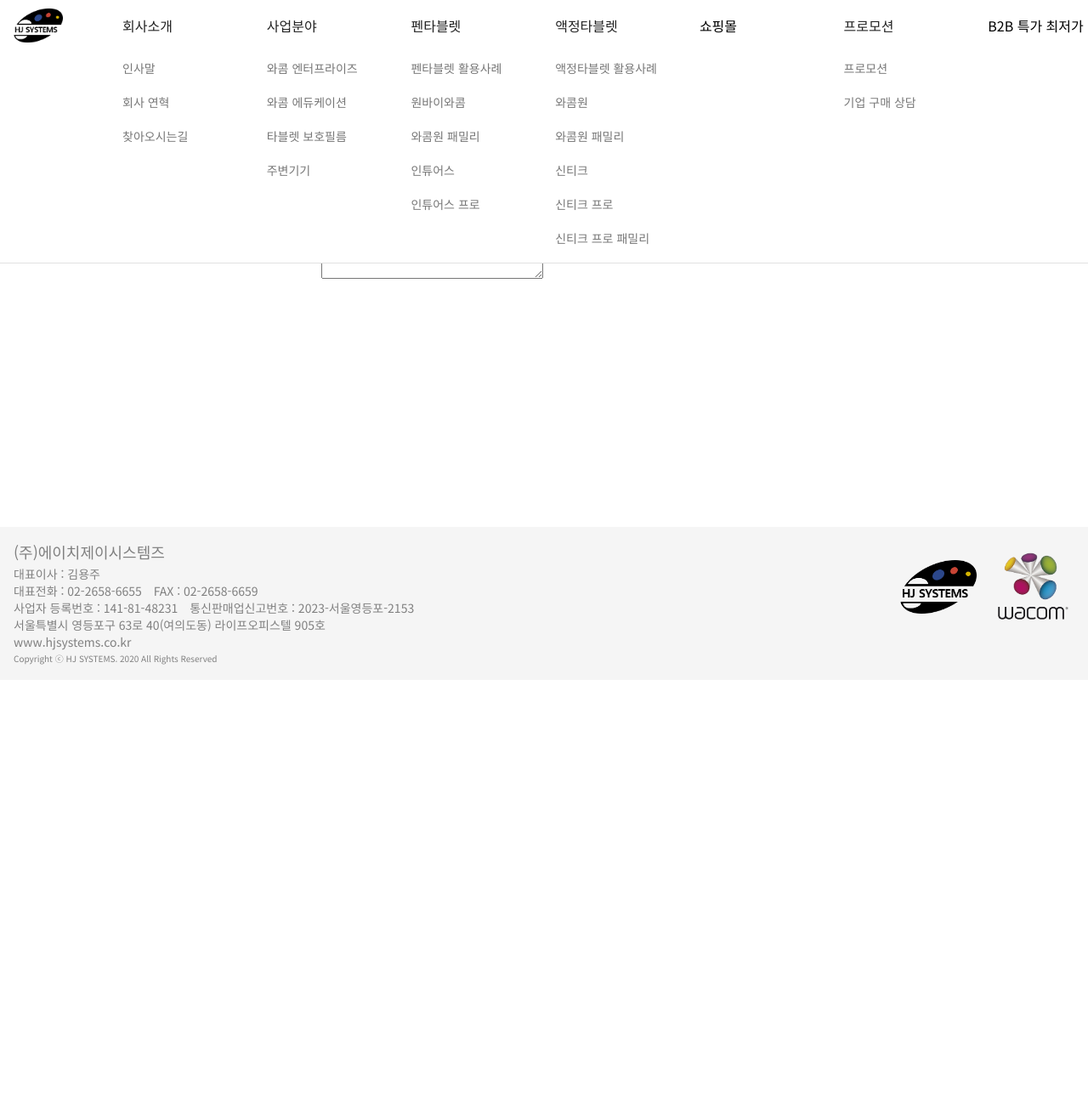
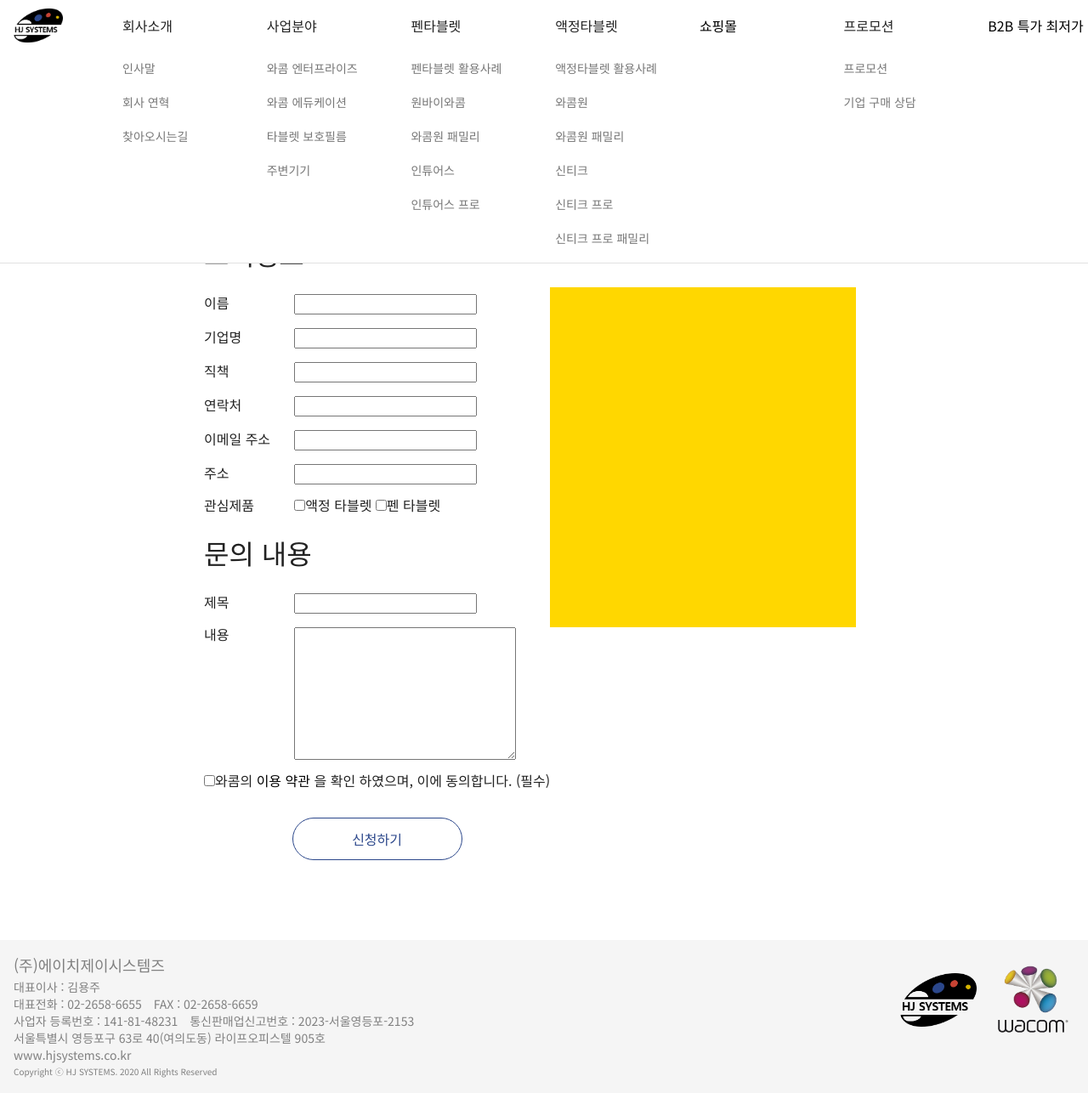
Before and after one commit to gonnajoong/hj-systems, a PHP site: page /pages/consumer-counseling.php in a window 1280 px wide. Shown: the whole page at 85% size. Before the commit the page ends 782 px from the top, so only its background shows below. Run offline with PHP 8.4, Linux system fonts and the light colour scheme.

Commit message:
기업구매상담 페이지 목업 pc 만

```diff
--- a/assets/commons/button.css
+++ b/assets/commons/button.css
@@ -54,3 +54,9 @@
   display: block;
   color: #fff;
 }
+
+.hj-form-submit-button {
+  border: 1px solid #2b478b;
+  display: inline-block;
+  color: #2b478b;
+}
--- a/assets/page.css
+++ b/assets/page.css
@@ -22,3 +22,4 @@
 @import url(./pages/notice-edit.css);
 @import url(./pages/login.css);
 @import url(./pages/counseling.css);
+@import url(./pages/consumer.css);
--- a/assets/pages/consumer.css
+++ b/assets/pages/consumer.css
@@ -1,4 +1,64 @@
-.hj-checklist-wrap {
+.hj-form-list-wrap {
+    text-align: center;
+    max-width: 1600px;
+    padding-top: 74px;
+    padding-bottom: 74px;
+}
 
+.hj-form-list-wrap .hj-form-text {
+    font-size: 22px;
+    text-align: left;
+}
 
+.hj-form-list-wrap .hj-form-main-wrap {
+    display: inline-block;
+    width: 800px;
 }
+
+.hj-form-list-wrap .hj-form-main-wrap .hj-checklist-wrap  h2 {
+    text-align: left;
+    font-size: 32px;
+    padding: 24px 0 24px 0;
+}
+
+.hj-form-list-wrap .hj-form-main-wrap .hj-checklist-wrap .hj-form-wrap {
+    text-align: left;
+}
+
+.hj-form-list-wrap .hj-form-main-wrap .hj-checklist-wrap
+.hj-form-flex-wrap {
+    display: flex;
+}
+
+.hj-form-list-wrap .hj-form-main-wrap .hj-checklist-wrap
+.hj-form-flex-wrap .hj-systems-form-image-1 {
+    min-width: 45%;
+    height: 400px;
+    background-color: gold;
+}
+
+.hj-form-list-wrap .hj-form-main-wrap .hj-checklist-wrap .hj-form-wrap
+.hj-form-label-style {
+    display: block;
+    padding-top: 8px;
+    padding-bottom: 8px;
+}
+
+.hj-form-list-wrap .hj-form-main-wrap .hj-checklist-wrap .hj-form-wrap
+.hj-form-label-style .hj-form-label-title {
+    width: 25%;
+    display: inline-block;
+}
+
+.hj-form-submit-button {
+    width: 200px;
+    height: 50px;
+    border-radius: 25px;
+  }
+
+  .hj-form-list-wrap .hj-form-main-wrap .hj-checklist-wrap .hj-form-wrap
+  .hj-form-label-style.button-box {
+    margin-top:20px;
+    margin-bottom: 20px;
+    text-align: center;
+  }
--- a/layouts/header.php
+++ b/layouts/header.php
@@ -62,7 +62,7 @@
                         <span class="hj-fold-wrap">프로모션<button class="hj-fold-icon"></button></span>
                         <ul class="hj-nav-list second-depth">
                             <li class="hj-not-now"><a href="/pages/notice.php?page=1">프로모션</a></li>
-                            <li class="hj-not-now" onclick="alert('준비중인 페이지 입니다.');"><a href="#">기업 구매 상담</a></li>
+                            <li class="hj-not-now"><a href="/pages/consumer-counseling.php">기업 구매 상담</a></li>
                         </ul>
                     </li>
                     <li class="hj-nav-list">
--- a/pages/consumer-counseling.php
+++ b/pages/consumer-counseling.php
@@ -29,63 +29,70 @@
 <body>
     <?php @include("../layouts/header.php");?>
     <script type="text/javascript" src="../../pages/layouts/header.js"></script>
-    <section class="hj-text-list-wrap">
-        <div class="hj-list-wrap">
+    <section class="hj-form-list-wrap">
+        <div class="hj-form-main-wrap">
             <article class="hj-checklist-wrap">
+                <h2>기업 구매 상담</h2>
                 <div class="hj-form-text">
-                    <p>와콤의 비즈니스 솔루션에 대한 자세한 상담을 원하시면 아래 양식을 기입해주세요.</p>
-                    <p>와콤 전문가가 곧 연락 드리겠습니다.</p>
+                    <p>와콤의 비즈니스 솔루션에 대한 자세한 상담을 원하시면 아래 양식을 기입해주세요.
+                        <br>와콤 전문가가 곧 연락 드리겠습니다.
+                    </p>
                 </div>
                 <h2>고객정보</h2>
-                <form action="">
-                    <label for="">
-                        <span>이름</span>
+                <div class="hj-form-flex-wrap">
+                    <form action="" class="hj-form-wrap">
+                        <label for="" class="hj-form-label-style">
+                            <span class="hj-form-label-title">이름</span>
                             <input type="text">
                         </label>
-                    <label for="">
-                        <span>기업명</span>
+                        <label for="" class="hj-form-label-style">
+                            <span class="hj-form-label-title">기업명</span>
                             <input type="text">
                         </label>
-                    <label for="">
-                        <span>직책</span>
+                        <label for="" class="hj-form-label-style">
+                            <span class="hj-form-label-title">직책</span>
                             <input type="text">
                         </label>
-                    <label for="">
-                        <span>연락처</span>
+                        <label for="" class="hj-form-label-style">
+                            <span class="hj-form-label-title">연락처</span>
                             <input type="text">
                         </label>
-                    <label for="">
-                        <span>이메일 주소</span>
+                        <label for="" class="hj-form-label-style">
+                            <span class="hj-form-label-title">이메일 주소</span>
                             <input type="text">
                         </label>
-                    <label for="">
-                        <span>주소</span>
+                        <label for="" class="hj-form-label-style">
+                            <span class="hj-form-label-title">주소</span>
                             <input type="text">
                         </label>
-                    <label for="">
-                        <span>관심제품</span>
+                        <label for="" class="hj-form-label-style">
+                            <span class="hj-form-label-title">관심제품</span>
                             <span>
-                            <input type="checkbox"><span>액정 타블렛</span>
-                            <input type="checkbox"><span>펜 타블렛</span>
+                                <input type="checkbox" id="liquid_tablet"><label for="liquid_tablet">액정 타블렛</label>
+                                <input type="checkbox" id="pen_tablet"><label for="pen_tablet">펜 타블렛</label>
                             </span>
                         </label>
                         <h2>문의 내용</h2>
-                    <label for="">
-                        <span>제목</span>
+                        <label for="" class="hj-form-label-style">
+                            <span class="hj-form-label-title">제목</span>
                             <input type="text">
                         </label>
-                    <label for="">
-                        <span>내용</span>
+                        <label for="" class="hj-form-label-style">
+                            <span class="hj-form-label-title">내용</span>
                             <textarea name="" id="" cols="30" rows="10"></textarea>
                         </label>
-                    <label for="">
-                        <span>관심제품</span>
+                        <label for="" class="hj-form-label-style">
                             <span>
                                 <input type="checkbox"><span>와콤의 <a href="">이용 약관</a> 을 확인 하였으며, 이에 동의합니다. (필수)</span>
                             </span>
                         </label>
-                    <button>신청하기</button>
+                        <label for="" class="hj-form-label-style button-box">
+                            <button class="hj-form-submit-button">신청하기</button>
+                        </label>
                     </form>
+                <div class="hj-systems-form-image-1"></div>
+                </div>
+
             </article>
         </div>
     </section>
```
Lines whose indentation alone changed are shown as unchanged.
